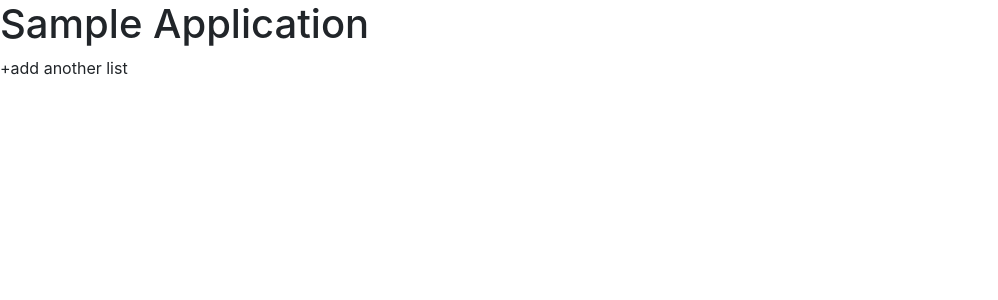
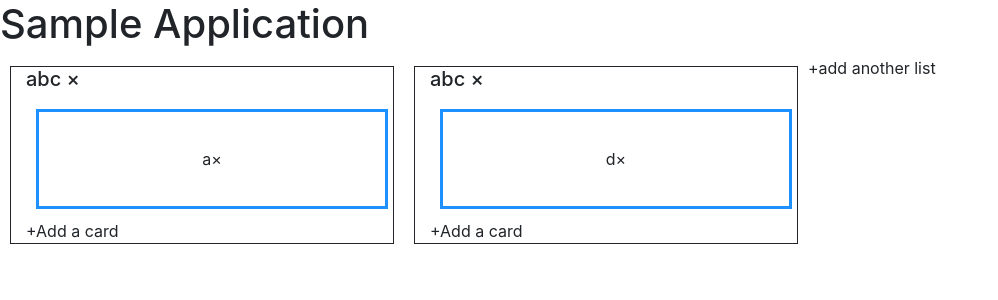
Before and after one commit to gayaprasad-Tiwari/SampleApplication, an Angular app: page / in a window 1280 px wide. Shown: the top 300 px of the page, without its empty margins (0-998 px from the left). Built offline with nearby package versions, Linux system fonts and the light colour scheme.

Commit message:
drag drop

```diff
--- a/package.json
+++ b/package.json
@@ -18,12 +18,14 @@
     "@angular/core": "~9.1.9",
     "@angular/forms": "~9.1.9",
     "@angular/localize": "^9.1.12",
+    "@angular/material": "^10.1.0",
     "@angular/platform-browser": "~9.1.9",
     "@angular/platform-browser-dynamic": "~9.1.9",
     "@angular/router": "~9.1.9",
     "@ng-bootstrap/ng-bootstrap": "^7.0.0",
     "@types/jquery": "^3.5.0",
     "bootstrap": "^4.5.0",
+    "hammerjs": "^2.0.8",
     "jquery": "^3.5.1",
     "rxjs": "~6.5.4",
     "tslib": "^1.10.0",
--- a/src/app/add-list/add-list.component.html
+++ b/src/app/add-list/add-list.component.html
@@ -1,21 +1,18 @@
-
-
-<!-- Modal -->
-<ng-template  #content let-modal>
+<ng-template #content let-modal>
     <div class="modal-content">
         <div class="modal-header">
             <h5 class="modal-title" id="exampleModalLabel">Add list</h5>
-        <button type="button" class="close" (click)="modal.dismiss()" >
+            <button type="button" class="close" (click)="modal.dismiss()">
                 <span aria-hidden="true">&times;</span>
             </button>
         </div>
         <div class="modal-body">
-        <form [formGroup]="listForm" >
+            <form [formGroup]="listForm">
                 <div>
                     <label> list Name</label>
                     <input type="text" formControlName="ListTitle" required>
                 </div>
-            <div *ngIf="submitted && f.ListTitle.errors" >
+                <div *ngIf="submitted && f.ListTitle.errors">
                     <span *ngIf="f.ListTitle.errors.required">
                         Last Name is required
                     </span>
@@ -23,8 +20,7 @@
             </form>
         </div>
         <div class="modal-footer">
-        <button type="button" class="btn btn-primary" (click)="addlist()" >Add</button>
+            <button type="button" class="btn btn-primary" (click)="addlist()">Add</button>
         </div>
     </div>
-
 </ng-template>
--- a/src/app/add-list/add-list.component.ts
+++ b/src/app/add-list/add-list.component.ts
@@ -12,6 +12,7 @@ export class AddListComponent implements OnInit {
   listForm:FormGroup;
   @ViewChild('content') content;
   @Input() list;
+  @Input() connectedTo;
   constructor(private fb: FormBuilder, private modalService:NgbModal) { }
 
   ngOnInit(): void {
@@ -25,7 +26,8 @@ export class AddListComponent implements OnInit {
   addlist(){
     this.submitted=true;
     if(this.listForm.valid){
-      this.list.push({'ListTitle': this.f.ListTitle.value})
+      this.list.push({'id':this.list.length,'ListTitle': this.f.ListTitle.value})
+      this.connectedTo.push(this.list.length)
       this.listForm.reset();
       this.submitted=false;
     }
--- a/src/app/app.module.ts
+++ b/src/app/app.module.ts
@@ -1,13 +1,15 @@
 import { BrowserModule } from '@angular/platform-browser';
-import { NgModule } from '@angular/core';
-
+import { NgModule, CUSTOM_ELEMENTS_SCHEMA  } from '@angular/core';
 import { AppRoutingModule } from './app-routing.module';
 import { AppComponent } from './app.component';
 import { ListComponent } from './list/list.component';
 import { AddListComponent } from './add-list/add-list.component';
-import {FormsModule, ReactiveFormsModule } from '@angular/forms';
+import { FormsModule, ReactiveFormsModule } from '@angular/forms';
 import { CardComponent } from './card/card.component';
-import {NgbModule} from '@ng-bootstrap/ng-bootstrap';
+import { NgbModule } from '@ng-bootstrap/ng-bootstrap';
+import { BrowserAnimationsModule } from '@angular/platform-browser/animations';
+import {DragDropModule} from '@angular/cdk/drag-drop';
+import { MatTabsModule } from '@angular/material/tabs';
 @NgModule({
   declarations: [
     AppComponent,
@@ -20,9 +22,13 @@ import {NgbModule} from '@ng-bootstrap/ng-bootstrap';
     AppRoutingModule,
     FormsModule,
     ReactiveFormsModule,
-    NgbModule
+    BrowserAnimationsModule,
+    DragDropModule,
+    NgbModule,
+    MatTabsModule
   ],
   providers: [],
-  bootstrap: [AppComponent]
+  bootstrap: [AppComponent],
+  schemas:[CUSTOM_ELEMENTS_SCHEMA]
 })
 export class AppModule { }
--- a/src/app/list/list.component.html
+++ b/src/app/list/list.component.html
@@ -1,19 +1,22 @@
-<div class="card" *ngFor="let lst of list" style="width: 30%; float:left">
-    <div class="card-body">
-        <h5> {{lst.ListTitle}} <span >&times;</span> </h5>
-        <ul *ngFor="let card of lst.cards; index as i ">
-            <li>{{card.name}} <span (click)="oCardDelConf(lst, i)" >&times;</span></li>
-        </ul>
-        <div  (click)="addsinglelist.open()">
-                +Add a card
+<div class="wrapper">
+        <div cdkDropListGroup>
+            <div class="container"  *ngFor="let lst of list"  >
+                <h5> {{lst.ListTitle}} <span >&times;</span> </h5>
+              <div cdkDropList  [cdkDropListData]="lst.cards"
+                class="movie-list" (cdkDropListDropped)="onDrop($event)" class="card-list-container">
+                <div class="card-list-item"  *ngFor="let moviesList of lst.cards;  index as i" cdkDrag>{{moviesList.name}}  <span (click)="oCardDelConf(lst, i)" >&times;</span></div>
+              </div>
+              <div  (click)="addsinglelist.open()">
+                    +Add a card
+            </div>
+            <app-card  [singlelist]='lst' #addsinglelist ></app-card>
+            </div>
         </div>
-        <app-card [singlelist]='lst' #addsinglelist></app-card>
-    </div>
-</div>
-<div  data-toggle="modal" (click)="addList.open()">
+  </div>
+<div  data-toggle="modal" (click)="addList.open()" style="float: left">
         +add another list
 </div>
-<app-add-list [list]="list" #addList ></app-add-list>
+<app-add-list [list]="list" [connectedTo]="connectedTo" #addList ></app-add-list>
 <ng-template #cardDeletion let-modal>
     <div class="modal-header">
     <h4 class="modal-title" id="modal-title">Card deletion</h4>
--- a/src/app/list/list.component.scss
+++ b/src/app/list/list.component.scss
@@ -0,0 +1,48 @@
+.container{
+    width: 30%;
+     float:left;
+     border:1px solid;
+     margin: 10px;
+}
+.card-container{
+    border: 1px solid;
+    width: 200px;
+    float: left;
+    margin: 10px;
+}
+.card-list-container{
+    padding: 0;
+    min-height: 100px;
+
+    .card-list-item{
+        height: 100px;
+        width: 100%;
+        border: 3px solid dodgerblue;
+        display: inline-flex;
+        align-items: center;
+        justify-content: center;
+        margin: 10px;
+    }
+
+}
+
+.cdk-drag-preview {
+    box-sizing: border-box;
+    border-radius: 4px;
+    box-shadow: 0 5px 5px -3px rgba(0, 0, 0, 0.2),
+                0 8px 10px 1px rgba(0, 0, 0, 0.14),
+                0 3px 14px 2px rgba(0, 0, 0, 0.12);
+    border-radius: 20px;
+  }
+
+  .cdk-drag-placeholder {
+    opacity: 0;
+  }
+
+  .cdk-drag-animating {
+    transition: transform 250ms cubic-bezier(0, 0, 0.2, 1);
+  }
+
+  .card-list-container.cdk-drop-list-dragging .card-list-item:not(.cdk-drag-placeholder) {
+    transition: transform 250ms cubic-bezier(0, 0, 0.2, 1);
+  }
--- a/src/app/list/list.component.ts
+++ b/src/app/list/list.component.ts
@@ -1,15 +1,24 @@
 import { Component, OnInit, ViewChild } from '@angular/core';
 import {IList} from './list.interface'
 import { NgbModal } from '@ng-bootstrap/ng-bootstrap';
+import { CdkDragDrop, moveItemInArray, transferArrayItem } from '@angular/cdk/drag-drop';
+
 @Component({
   selector: 'app-list',
   templateUrl: './list.component.html',
   styleUrls: ['./list.component.scss']
 })
 export class ListComponent implements OnInit {
+  connectedTo = [];
+  list:IList[];
+  constructor(private modalService:NgbModal) {
 
-  constructor(private modalService:NgbModal) { }
-  list:IList[]=[];
+    this.list=[{id:0,ListTitle:'abc',cards:[{id:1,name:'a'}]},{id:2,ListTitle:'abc',cards:[{id:3,name:'d'}]}];
+    for (let lst of this.list) {
+      this.connectedTo.push(lst.id);
+    };
+   }
+
   @ViewChild('cardDeletion') cardDeletion;
   ngOnInit(): void {
   }
@@ -22,4 +31,54 @@ export class ListComponent implements OnInit {
       console.log(data)
     })
   }
+
+  onDrop(event: CdkDragDrop<any[]>) {
+    if (event.previousContainer === event.container) {
+        moveItemInArray(event.container.data, event.previousIndex, event.currentIndex);
+    } else {
+    transferArrayItem(event.previousContainer.data,
+                    event.container.data,
+                    event.previousIndex,
+                    event.currentIndex);
+    }
+    }
 }
+// import { Component } from '@angular/core';
+// import { CdkDragDrop, moveItemInArray, transferArrayItem } from '@angular/cdk/drag-drop';
+
+// @Component({
+//   selector: 'app-list',
+//   templateUrl: './list.component.html',
+//   styleUrls: ['./list.component.scss']
+// })
+
+// export class ListComponent {
+//   Movies = [
+//     {id:1,ListTitle:'abc',cards:[{id:1,name:'a'}]},
+//     {id:2,ListTitle:'abca',cards:[{id:1,name:'a'}]}
+//   ];
+
+//   drop(event: CdkDragDrop<any[]>) {
+//     moveItemInArray(this.Movies, event.previousIndex, event.currentIndex);
+//   }
+
+//   // Transfer Items Between Listsl
+//   list = [
+//     {id:1,ListTitle:'abqc',cards:[{id:1,name:'a'}]},
+//     {id:2,ListTitle:'abcqa',cards:[{id:2,name:'agg'}]},
+//   ];
+
+//   MoviesWatched = [
+//   ];
+
+//   onDrop(event: CdkDragDrop<any[]>) {
+//     if (event.previousContainer === event.container) {
+//       moveItemInArray(event.container.data, event.previousIndex, event.currentIndex);
+//     } else {
+//       transferArrayItem(event.previousContainer.data,
+//         event.container.data,
+//         event.previousIndex,
+//         event.currentIndex);
+//     }
+//   }
+// }
--- a/src/app/list/list.interface.ts
+++ b/src/app/list/list.interface.ts
@@ -1,5 +1,6 @@
 export interface IList {
     ListTitle:string,
+    id:number,
     cards?:ICard[]
 }
 
```
Also changed, not shown: 1 other file (tests, documents, lock files or other folders). Lines whose indentation alone changed are shown as unchanged.
